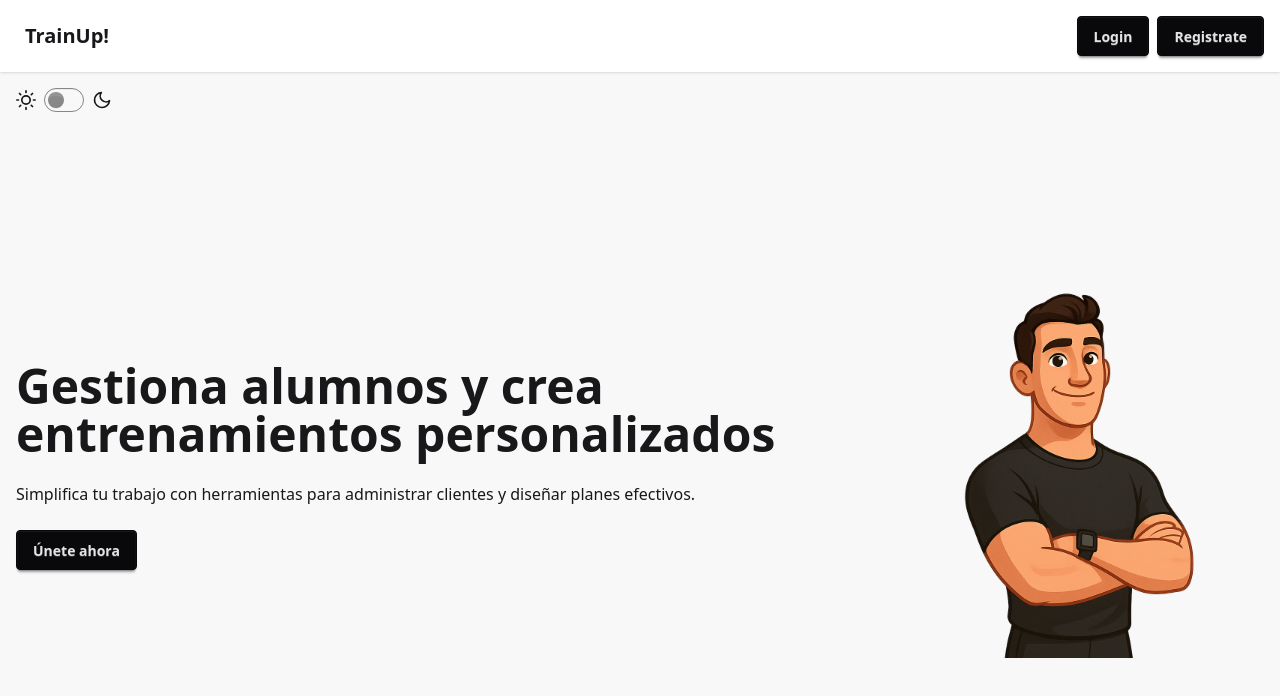
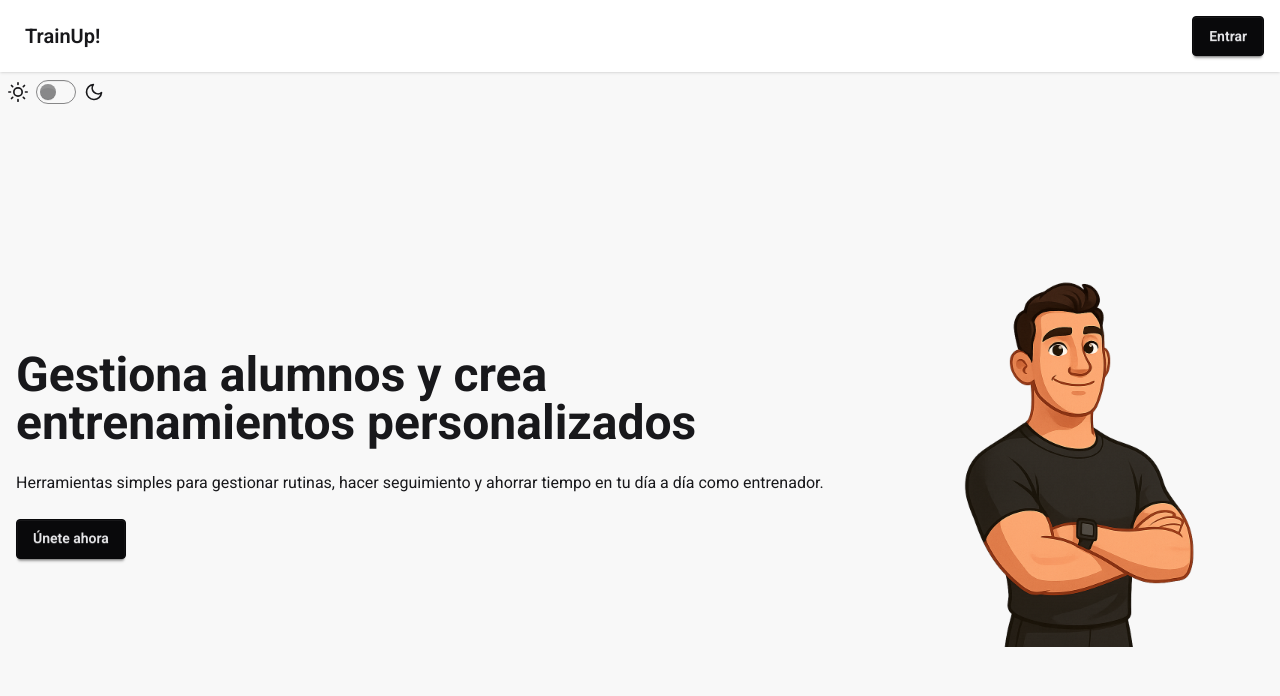
Before and after one commit to jaavispeed/trainUp, an Angular app: page / in a window 1280 px wide. Shown: the top 696 px of the page. Built offline with nearby package versions, Linux system fonts and the light colour scheme.

Commit message:
fix: arreglos

```diff
--- a/src/app/hero/pages/hero-page/hero-page.component.html
+++ b/src/app/hero/pages/hero-page/hero-page.component.html
@@ -1,6 +1,6 @@
 <div class="flex flex-col min-h-screen">
   <app-navbar></app-navbar>
-<app-theme-controller class="bg-base-200 p-4"></app-theme-controller>
+  <app-theme-controller class="bg-base-200"></app-theme-controller>
   <div class="hero bg-base-200 flex-grow">
     <div class="hero-content flex-col lg:flex-row-reverse">
       <img src="entrenador.png" class="max-w-sm rounded-lg" />
@@ -9,8 +9,8 @@
           Gestiona alumnos y crea entrenamientos personalizados
         </h1>
         <p class="py-6">
-          Simplifica tu trabajo con herramientas para administrar clientes y
-          diseñar planes efectivos.
+          Herramientas simples para gestionar rutinas, hacer seguimiento y
+          ahorrar tiempo en tu día a día como entrenador.
         </p>
         <button class="btn btn-neutral">Únete ahora</button>
       </div>
--- a/src/app/shared/components/navbar/navbar.component.html
+++ b/src/app/shared/components/navbar/navbar.component.html
@@ -4,8 +4,8 @@
   </div>
   <div class="flex-none">
     <ul class="menu menu-horizontal scroll-px-0.5 space-x-2">
-      <button class="btn btn-neutral">Login</button>
-      <button class="btn btn-neutral">Registrate</button>
+      <button class="btn btn-neutral">Entrar</button>
+      <!-- <button class="btn btn-neutral">Registrate</button> -->
     </ul>
   </div>
 </div>
--- a/src/app/shared/components/theme-controller/theme-controller.component.html
+++ b/src/app/shared/components/theme-controller/theme-controller.component.html
@@ -1,4 +1,4 @@
-<label class="inline-flex cursor-pointer gap-2 items-center">
+<label class="inline-flex cursor-pointer gap-2 items-center ml-2 pt-2 ">
   <svg
     xmlns="http://www.w3.org/2000/svg"
     width="20"
--- a/src/styles.css
+++ b/src/styles.css
@@ -1,5 +1,8 @@
-/* You can add global styles to this file, and also import other style files */
+@import url('https://fonts.googleapis.com/css2?family=Roboto:ital,wght@0,100..900;1,100..900&display=swap');
 @import "tailwindcss";
 @plugin "daisyui" {
   themes: light --default, dark --prefersdark, light;
 }
+body {
+  font-family: 'Roboto', sans-serif;
+}
```
